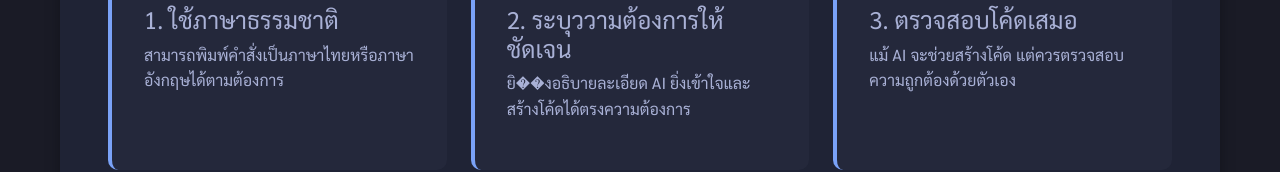
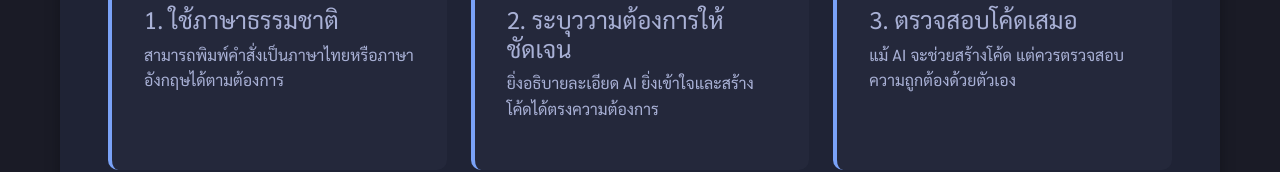
Before and after one commit to DiiwzZ/cursor-ai-docs, a plain HTML site: page index.html in a window 1280 px wide. Shown: the part 2126-2298 px from the top of the page. Drawn offline with nearby package versions, Linux system fonts and the light colour scheme.

Commit message:
Update: แก้ไขเนื้อหาและการแสดงผล

```diff
--- a/index.html
+++ b/index.html
@@ -196,7 +196,7 @@
                             <i class="bi bi-list-check"></i>
                         </div>
                         <h4>2. ระบุววามต้องการให้ชัดเจน</h4>
-                        <p>ยิ��งอธิบายละเอียด AI ยิ่งเข้าใจและสร้างโค้ดได้ตรงความต้องการ</p>
+                        <p>ยิ่งอธิบายละเอียด AI ยิ่งเข้าใจและสร้างโค้ดได้ตรงความต้องการ</p>
                     </div>
                 </div>
                 <div class="col-md-4">
```
